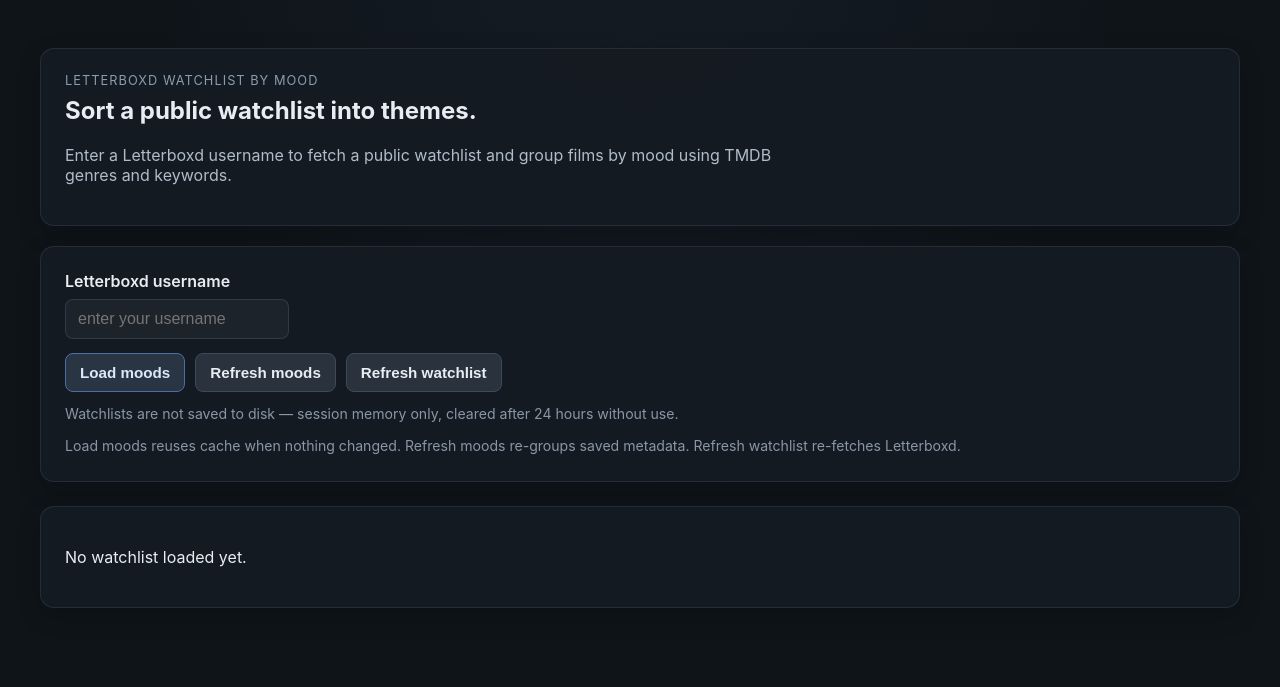
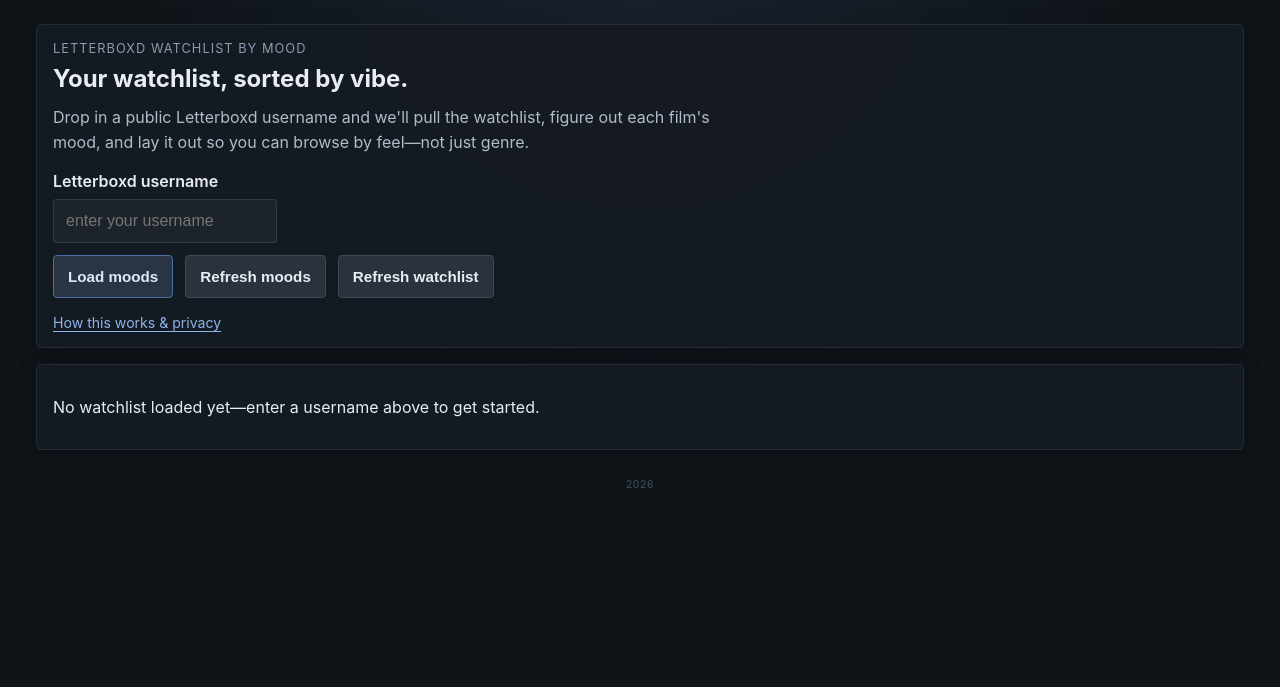
Before and after one commit to liefwerk/boxdme, a FastAPI app: page / in a window 1280 px wide. Shown: the top 687 px of the page. Run offline with FastAPI, Linux system fonts and the light colour scheme.

Commit message:
small tweaks for css

```diff
--- a/app/main.py
+++ b/app/main.py
@@ -65,6 +65,24 @@
 templates.env.filters["format_stars"] = _format_stars
 
 
+def _format_sync_time(iso: str) -> str:
+    if not iso or not iso.strip():
+        return "unknown time"
+    try:
+        dt = datetime.fromisoformat(iso.strip().replace("Z", "+00:00"))
+    except ValueError:
+        return iso.strip()
+    if dt.tzinfo is not None:
+        dt = dt.astimezone(UTC)
+    hour_12 = dt.hour % 12 or 12
+    am_pm = "am" if dt.hour < 12 else "pm"
+    time_part = f"{hour_12}:{dt.minute:02d} {am_pm}"
+    return f"{dt.strftime('%b')} {dt.day}, {dt.year} at {time_part} UTC"
+
+
+templates.env.filters["format_sync_time"] = _format_sync_time
+
+
 def _sort_sub_mood_groups(sub_groups: dict[str, list]) -> list[tuple[str, list]]:
     return sorted(
         ((name, films) for name, films in sub_groups.items() if films),
@@ -108,16 +126,10 @@
 
 
 def _index_storage_hint() -> str:
-    owner = get_persist_username()
-    hours = get_retention_hours()
-    if owner:
-        return (
-            f"Only @{owner} is saved on this server's disk (removed after {hours} hours "
-            f"without use). Other usernames are processed in memory only."
-        )
     return (
-        f"Watchlists are not saved to disk — session memory only, cleared after "
-        f"{hours} hours without use."
+        "We don't save your watchlist on the server—what you load stays in this session "
+        "while you browse. After you sync, the results page says whether that run was kept "
+        "on the server or not."
     )
 
 
@@ -129,9 +141,9 @@
         {
             "request": request,
             "default_username": "",
-            "persist_username": get_persist_username(),
             "retention_hours": get_retention_hours(),
             "storage_hint": _index_storage_hint(),
+            "current_year": datetime.now(UTC).year,
         },
     )
 
--- a/app/static/styles.css
+++ b/app/static/styles.css
@@ -3,6 +3,12 @@
   font-family: Inter, ui-sans-serif, system-ui, -apple-system, BlinkMacSystemFont, sans-serif;
   background: #0f1419;
   color: #e8edf4;
+  --radius-sm: 4px;
+  --radius-md: 6px;
+  --space-1: 8px;
+  --space-2: 12px;
+  --space-3: 16px;
+  --space-4: 24px;
 }
 
 * {
@@ -21,11 +27,23 @@
 }
 
 .page {
+  display: flex;
+  flex-direction: column;
+  gap: var(--space-3);
   max-width: 1240px;
   margin: 0 auto;
-  padding: 48px 20px 80px;
+  padding: var(--space-4) var(--space-3) calc(var(--space-4) * 2);
 }
 
+.page-footer {
+  margin: var(--space-2) 0 0;
+  text-align: center;
+  font-size: 0.65rem;
+  letter-spacing: 0.06em;
+  color: rgba(138, 150, 168, 0.45);
+}
+
+.intro-panel,
 .hero,
 .panel,
 .summary,
@@ -34,18 +52,20 @@
 .empty-state {
   background: rgba(22, 27, 34, 0.95);
   border: 1px solid rgba(100, 120, 150, 0.2);
-  border-radius: 14px;
+  border-radius: var(--radius-md);
   box-shadow: 0 8px 24px rgba(0, 0, 0, 0.18);
 }
 
+.intro-panel,
 .hero,
 .panel,
 .summary,
 .error-card,
 .empty-state {
-  padding: 24px;
+  padding: var(--space-3);
 }
 
+.intro-panel h1,
 .hero h1,
 .summary h2,
 .mood-header h3,
@@ -54,8 +74,118 @@
   margin-top: 0;
 }
 
+.intro-panel h1,
+.hero h1 {
+  margin-bottom: var(--space-2);
+}
+
+.intro-panel .lede,
+.hero .lede {
+  margin: 0 0 var(--space-3);
+  line-height: 1.55;
+}
+
+.intro-panel .search-form {
+  margin: 0;
+}
+
+.intro-panel-meta {
+  margin: var(--space-3) 0 0;
+  font-size: 0.88rem;
+}
+
+.info-dialog-trigger {
+  color: #8eb4e8;
+  cursor: pointer;
+  text-decoration: underline;
+  text-underline-offset: 3px;
+}
+
+.info-dialog-trigger:hover {
+  color: #a8c8f0;
+}
+
+.info-dialog-toggle {
+  position: fixed;
+  opacity: 0;
+  pointer-events: none;
+  width: 1px;
+  height: 1px;
+  margin: -1px;
+  overflow: hidden;
+  clip: rect(0, 0, 0, 0);
+}
+
+.info-dialog {
+  display: none;
+  position: fixed;
+  inset: 0;
+  z-index: 200;
+  align-items: center;
+  justify-content: center;
+  padding: var(--space-3);
+}
+
+.info-dialog-toggle:checked ~ .info-dialog {
+  display: flex;
+}
+
+.info-dialog-scrim {
+  position: absolute;
+  inset: 0;
+  background: rgba(8, 10, 14, 0.72);
+  cursor: pointer;
+}
+
+.info-dialog-panel {
+  position: relative;
+  z-index: 1;
+  width: min(100%, 28rem);
+  max-height: min(85vh, 32rem);
+  overflow: auto;
+  padding: var(--space-3);
+  border-radius: var(--radius-md);
+  border: 1px solid rgba(100, 120, 150, 0.28);
+  background: rgba(22, 27, 34, 0.98);
+  box-shadow: 0 16px 48px rgba(0, 0, 0, 0.45);
+}
+
+.info-dialog-header {
+  display: flex;
+  align-items: flex-start;
+  justify-content: space-between;
+  gap: var(--space-2);
+  margin-bottom: var(--space-2);
+}
+
+.info-dialog-header h2 {
+  margin: 0;
+  font-size: 1.15rem;
+}
+
+.info-dialog-close {
+  flex-shrink: 0;
+  cursor: pointer;
+}
+
+.info-dialog-body .form-hint:first-child {
+  margin-top: 0;
+}
+
+.info-dialog-body .form-hint:last-child {
+  margin-bottom: 0;
+}
+
+.summary p {
+  margin: 0 0 var(--space-2);
+}
+
+.summary p:last-child {
+  margin-bottom: 0;
+}
+
 .eyebrow {
-  margin: 0 0 8px;
+  margin: 0 0 var(--space-1);
   color: #8a9bb0;
   text-transform: uppercase;
   letter-spacing: 0.08em;
@@ -68,27 +198,27 @@
 }
 
 .panel {
-  margin: 20px 0 24px;
+  margin: 0;
 }
 
 .search-field-row {
-  margin-bottom: 14px;
+  margin-bottom: var(--space-2);
 }
 
 .search-field-row label {
   display: block;
   font-weight: 600;
-  margin-bottom: 8px;
+  margin-bottom: var(--space-1);
 }
 
 .search-field-row input {
   display: block;
   width: 100%;
   max-width: 14rem;
-  border-radius: 8px;
+  border-radius: var(--radius-sm);
   border: 1px solid rgba(100, 120, 150, 0.28);
   font-size: 1rem;
-  padding: 10px 12px;
+  padding: var(--space-2);
   background: rgba(30, 36, 44, 0.95);
   color: inherit;
 }
@@ -96,15 +226,15 @@
 .search-actions {
   display: flex;
   flex-wrap: wrap;
-  gap: 10px;
+  gap: var(--space-2);
   align-items: center;
 }
 
 .btn {
-  border-radius: 8px;
+  border-radius: var(--radius-sm);
   border: 1px solid #3d4a5c;
   font-size: 0.95rem;
-  padding: 10px 14px;
+  padding: var(--space-2) 14px;
   background: #2a323d;
   color: #e8edf4;
   font-weight: 600;
@@ -143,38 +273,46 @@
 
 .results-shell {
   display: grid;
-  gap: 20px;
+  gap: var(--space-3);
 }
 
 .loading-results {
   display: grid;
-  gap: 20px;
+  gap: var(--space-3);
 }
 
 .loading-summary {
   height: 88px;
-  border-radius: 14px;
+  border-radius: var(--radius-md);
 }
 
 .loading-explorer {
   display: grid;
   grid-template-columns: minmax(280px, 360px) minmax(0, 1fr);
-  gap: 20px;
+  gap: var(--space-3);
+  align-items: stretch;
+  --mood-explorer-scroll-height: min(88vh, 56rem);
 }
 
 .loading-mood-grid {
   display: grid;
-  gap: 14px;
+  gap: var(--space-2);
+  height: var(--mood-explorer-scroll-height);
+  max-height: var(--mood-explorer-scroll-height);
+  min-height: 0;
+  overflow: hidden;
 }
 
 .loading-mood-card {
   height: 140px;
-  border-radius: 14px;
+  border-radius: var(--radius-md);
 }
 
 .loading-detail {
-  min-height: 320px;
-  border-radius: 14px;
+  height: var(--mood-explorer-scroll-height);
+  max-height: var(--mood-explorer-scroll-height);
+  min-height: 0;
+  border-radius: var(--radius-md);
 }
 
 .skeleton-block {
@@ -202,7 +340,7 @@
 }
 
 .form-hint {
-  margin: 12px 0 0;
+  margin: var(--space-2) 0 0;
   color: #8a96a8;
   font-size: 0.88rem;
   line-height: 1.45;
--- a/app/static/sync-ui.js
+++ b/app/static/sync-ui.js
@@ -1,9 +1,9 @@
 (function () {
   const SPINNER_LINES = [
-    "Fetching your Letterboxd watchlist…",
-    "Matching films on TMDB…",
-    "Loading Letterboxd community ratings…",
-    "Grouping films by mood…",
+    "Grabbing your Letterboxd watchlist…",
+    "Looking up your films…",
+    "Pulling Letterboxd ratings…",
+    "Sorting into moods…",
   ];
   const ROTATE_MS = 2500;
 
--- a/app/templates/index.html
+++ b/app/templates/index.html
@@ -11,16 +11,14 @@
   </head>
   <body>
     <main class="page">
-      <section class="hero">
+      <section class="intro-panel">
         <p class="eyebrow">Letterboxd watchlist by mood</p>
-        <h1>Sort a public watchlist into themes.</h1>
+        <h1>Your watchlist, sorted by vibe.</h1>
         <p class="lede">
-          Enter a Letterboxd username to fetch a public watchlist and group films by mood
-          using TMDB genres and keywords.
+          Drop in a public Letterboxd username and we'll pull the watchlist, figure out each film's mood,
+          and lay it out so you can browse by feel—not just genre.
         </p>
-      </section>
 
-      <section class="panel">
         <form
           class="search-form"
           hx-post="/watchlist/sync"
@@ -47,17 +45,43 @@
             <button type="submit" class="btn" name="refresh_moods" value="1">Refresh moods</button>
             <button type="submit" class="btn" name="refresh_letterboxd" value="1">Refresh watchlist</button>
           </div>
-          <p class="form-hint">{{ storage_hint }}</p>
-          <p class="form-hint">
-            Load moods reuses cache when nothing changed. Refresh moods re-groups saved metadata. Refresh watchlist re-fetches Letterboxd.
-          </p>
           <p id="spinner" class="spinner" aria-live="polite">
-            <span class="spinner-line">Fetching your Letterboxd watchlist…</span>
-            <span class="spinner-line" hidden>Matching films on TMDB…</span>
-            <span class="spinner-line" hidden>Loading Letterboxd community ratings…</span>
-            <span class="spinner-line" hidden>Grouping films by mood…</span>
+            <span class="spinner-line">Grabbing your Letterboxd watchlist…</span>
+            <span class="spinner-line" hidden>Looking up your films…</span>
+            <span class="spinner-line" hidden>Pulling Letterboxd ratings…</span>
+            <span class="spinner-line" hidden>Sorting into moods…</span>
           </p>
         </form>
+
+        <p class="intro-panel-meta">
+          <label for="intro-info-dialog" class="info-dialog-trigger">How this works &amp; privacy</label>
+        </p>
+
+        <input
+          type="checkbox"
+          id="intro-info-dialog"
+          class="info-dialog-toggle"
+          aria-hidden="true"
+          tabindex="-1"
+        />
+
+        <div class="info-dialog" role="dialog" aria-labelledby="info-dialog-title">
+          <label for="intro-info-dialog" class="info-dialog-scrim" aria-label="Close dialog"></label>
+          <div class="info-dialog-panel">
+            <header class="info-dialog-header">
+              <h2 id="info-dialog-title">How this works</h2>
+              <label for="intro-info-dialog" class="btn info-dialog-close">Close</label>
+            </header>
+            <div class="info-dialog-body">
+              <p class="form-hint">{{ storage_hint }}</p>
+              <p class="form-hint">
+                <strong>Load moods</strong> uses what we already have when nothing changed.
+                <strong>Refresh moods</strong> re-sorts films into moods without hitting Letterboxd again.
+                <strong>Refresh watchlist</strong> fetches a fresh list from Letterboxd.
+              </p>
+            </div>
+          </div>
+        </div>
       </section>
 
       <template id="results-loading-template">
@@ -66,9 +90,11 @@
 
       <section id="results" class="results-shell">
         <div class="empty-state">
-          <p>No watchlist loaded yet.</p>
+          <p>No watchlist loaded yet—enter a username above to get started.</p>
         </div>
       </section>
+
+      <footer class="page-footer" aria-hidden="true">{{ current_year }}</footer>
     </main>
   </body>
 </html>
```
Also changed, not shown: other parts of app/static/styles.css (+113 -64 lines), app/config.py (+4 -3 lines), app/mood.py (+4 -4 lines), app/mood_explorer_css.py (+5 -2 lines), app/templates/partials/results.html (+16 -22 lines).
